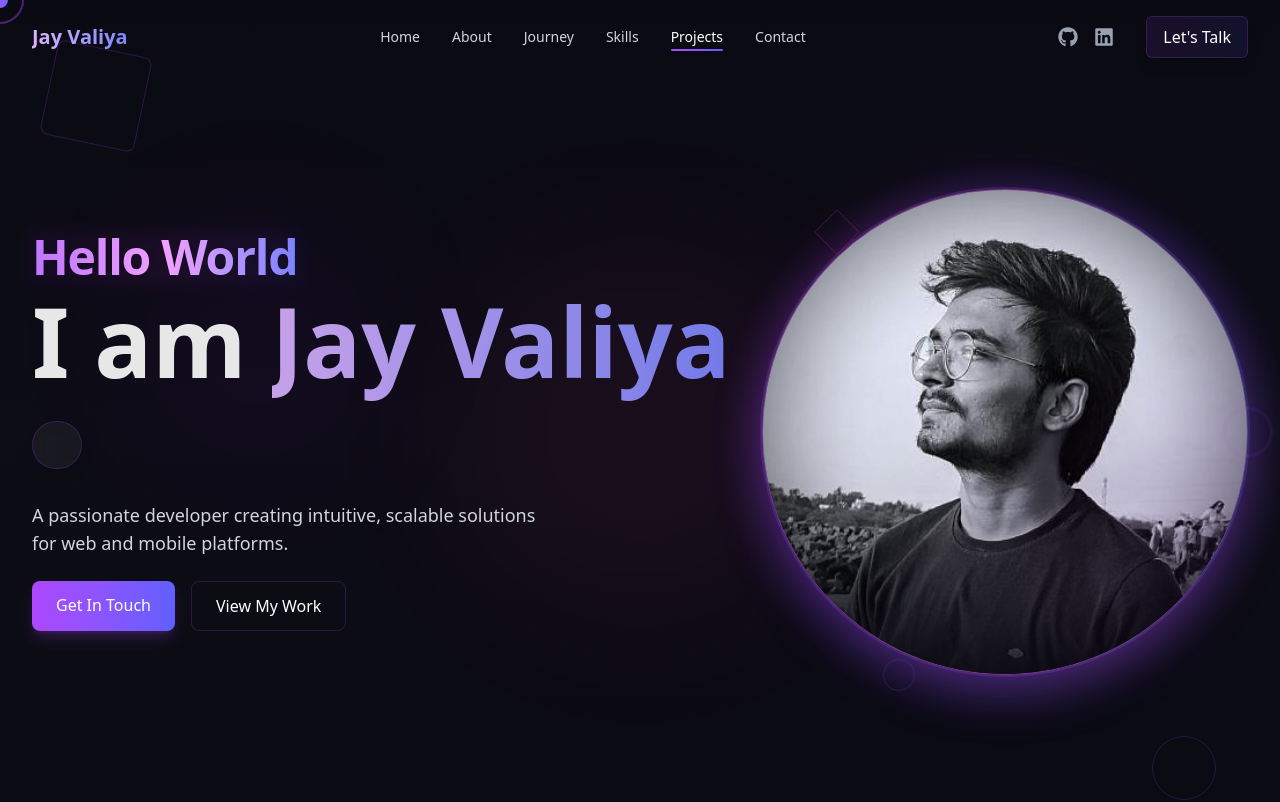
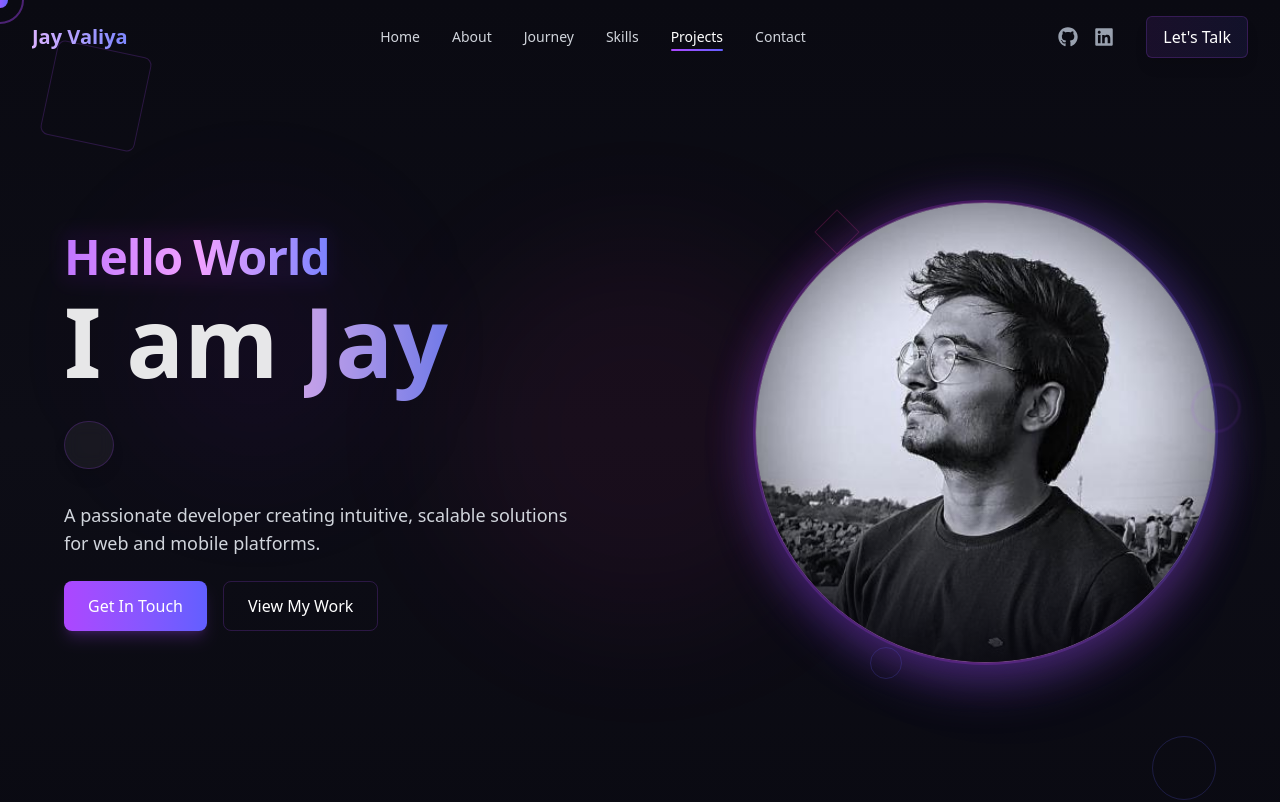
Before and after one commit to jayvaliya/portfolio, a Next.js app: page / in a window 1280 px wide. Shown: the top 802 px of the page. Built offline with nearby package versions, Linux system fonts and the light colour scheme.

Commit message:
made responsive

```diff
--- a/src/app/layout.tsx
+++ b/src/app/layout.tsx
@@ -15,7 +15,7 @@ const geistMono = Geist_Mono({
 });
 
 export const metadata: Metadata = {
-  title: "Jay Valiya | Full Stack Developer & Software Engineer",
+  title: "Jay Valiya | Portfolio",
   description: "Portfolio of Jay Valiya, a passionate Full Stack Developer specializing in React, Node.js, and modern web technologies. Explore my projects and skills.",
   keywords: "Jay Valiya, Full Stack Developer, Software Engineer, React Developer, Node.js, JavaScript, Web Development, Portfolio, Frontend Developer, Backend Developer",
   authors: [{ name: "Jay Valiya" }],
@@ -25,7 +25,7 @@ export const metadata: Metadata = {
     canonical: "/",
   },
   openGraph: {
-    title: "Jay Valiya | Full Stack Developer",
+    title: "Jay Valiya | Portfolio",
     description: "Full Stack Developer specializing in React, Node.js, and modern web technologies.",
     url: "https://jayvaliya.me",
     siteName: "Jay Valiya Portfolio",
@@ -34,7 +34,7 @@ export const metadata: Metadata = {
         url: "https://jayvaliya.me/api/og",
         width: 1200,
         height: 630,
-        alt: "Jay Valiya - Full Stack Developer",
+        alt: "Jay Valiya - Portfolio",
       },
     ],
     locale: "en_US",
--- a/src/components/Contact.tsx
+++ b/src/components/Contact.tsx
@@ -138,12 +138,11 @@ export default function Contact() {
         } finally {
             setIsSubmitting(false);
         }
-    };
-    */const socialLinks = [
-        { name: 'Email', icon: <FaEnvelope className="w-5 h-5" />, href: 'mailto:valiyajay555@gmail.com', isEmail: true },
+    };    */
+    const socialLinks = [
         { name: 'GitHub', icon: <FaGithub className="w-5 h-5" />, href: 'https://github.com/jayvaliya', rel: 'noopener noreferrer' },
         { name: 'LinkedIn', icon: <FaLinkedin className="w-5 h-5" />, href: 'https://www.linkedin.com/in/jay-valiya', rel: 'noopener noreferrer' },
-        { name: 'Twitter', icon: <FaTwitter className="w-5 h-5" />, href: 'https://twitter.com/jayvaliya09', rel: 'noopener noreferrer' }
+        { name: 'Twitter', icon: <FaTwitter className="w-5 h-5" />, href: 'https://x.com/jayvaliya09', rel: 'noopener noreferrer' }
     ];
 
     return (
@@ -155,14 +154,13 @@ export default function Contact() {
             </div>
 
             <div className="max-w-7xl mx-auto px-4 sm:px-6 lg:px-8 relative z-10">
-                {/* Section heading */}
-                <div className="flex flex-col items-center mb-16">
-                    <h2 className="text-4xl md:text-5xl font-bold bg-gradient-to-r from-purple-300 to-indigo-400 bg-clip-text text-transparent">Get In Touch</h2>
+                {/* Section heading */}                <div className="flex flex-col items-center mb-12 md:mb-16">
+                    <h2 className="text-3xl md:text-5xl font-bold bg-gradient-to-r from-purple-300 to-indigo-400 bg-clip-text text-transparent">Get In Touch</h2>
                     <div className="w-24 h-1 bg-gradient-to-r from-purple-500 to-indigo-500 rounded-full mt-3"></div>
-                    <p className="text-gray-300 text-center max-w-2xl mt-6 text-lg">
-                        Interested in working together? Feel free to reach out through the form below or via social media.
+                    <p className="text-gray-300 text-center max-w-2xl mt-6 text-base md:text-lg px-4">
+                        Interested in working together? Feel free to reach out through email or social media.
                     </p>
-                </div>                <div className="grid grid-cols-1 lg:grid-cols-2 gap-12">
+                </div>                <div className="grid grid-cols-1 lg:grid-cols-2 gap-8 lg:gap-12">
                     {/* Contact form - temporarily commented out */}
                     {/* <motion.div
                         initial={{ opacity: 0, y: 30 }}
@@ -258,34 +256,30 @@ export default function Contact() {
                             </p>                            <div className="space-y-4 mb-12">
                                 <div className="flex items-center">
                                     <FaEnvelope className="text-purple-400 w-5 h-5 mr-3" />
-                                    <a
-                                        href="mailto:valiyajay555@gmail.com"
-                                        className="text-gray-300 hover:text-white hover:underline transition-all"
+                                    <button
+                                        className="text-gray-300 hover:text-white hover:underline transition-all bg-transparent border-0 p-0 cursor-pointer"
+                                        onClick={() => {
+                                            navigator.clipboard.writeText("valiyajay555@gmail.com");
+                                            alert("Email copied to clipboard!");
+                                        }}
                                     >
                                         valiyajay555@gmail.com
-                                    </a>
+                                    </button>
                                 </div>
-                            </div>
-
-                            <h4 className="text-xl font-semibold text-white mb-4">Find Me On</h4>                            <div className="flex flex-wrap gap-4">
-                                {socialLinks.map((link, index) => (
+                            </div><h4 className="text-xl font-semibold text-white mb-4">Find Me On</h4>                            <div className="flex flex-wrap gap-4">
+                                {socialLinks.map((link, index) =>
                                     <a
                                         key={index}
                                         href={link.href}
                                         target="_blank"
                                         rel={link.rel || "noopener noreferrer"}
-                                        className="flex items-center justify-center p-3 bg-gradient-to-br from-purple-900/30 to-indigo-900/30 rounded-lg border border-white/10 text-white hover:border-purple-500/30 transition-all"
+                                        className="flex items-center justify-center w-12 h-12 md:p-3 bg-gradient-to-br from-purple-900/30 to-indigo-900/30 rounded-lg border border-white/10 text-white hover:border-purple-500/30 transition-all"
                                         title={link.name}
-                                        onClick={(e) => {
-                                            if (link.name === 'Email') {
-                                                // Email link opens in the default email client, so no need to open in a new tab
-                                                e.stopPropagation();
-                                            }
-                                        }}
+                                        aria-label={link.name}
                                     >
                                         {link.icon}
                                     </a>
-                                ))}
+                                )}
                             </div>
 
                             <div className="mt-auto pt-12">
--- a/src/components/Hero.tsx
+++ b/src/components/Hero.tsx
@@ -5,6 +5,7 @@ import { Space_Grotesk } from 'next/font/google';
 import Image from 'next/image';
 // import heroImage from '../assets/hero2.png';
 import heroImage from '../assets/hero.jpg';
+import { motion } from 'framer-motion';
 
 // Add Space Grotesk for an elegant, unique header font
 const spaceGrotesk = Space_Grotesk({
@@ -21,11 +22,30 @@ export default function Hero() {
     const [roleIndex, setRoleIndex] = useState(0);
     const [delta, setDelta] = useState(200);
     const cursorRef = useRef<HTMLSpanElement>(null);
+    const imageContainerRef = useRef<HTMLDivElement>(null);
 
-    // For mouse position effect
-    const [mousePosition, setMousePosition] = useState({ x: 0, y: 0 });
+    // For 3D card effect
+    const [mousePosition, setMousePosition] = useState<{ x: number, y: number } | null>(null);
+
+    // Handle mouse movement over the image
     const handleMouseMove = (e: React.MouseEvent) => {
-        setMousePosition({ x: e.clientX, y: e.clientY });
+        if (!imageContainerRef.current) return;
+
+        const rect = imageContainerRef.current.getBoundingClientRect();
+        // Calculate mouse position relative to the container (0-1)
+        const x = (e.clientX - rect.left) / rect.width;
+        const y = (e.clientY - rect.top) / rect.height;
+
+        // Center the origin (convert from 0-1 to -0.5-0.5)
+        setMousePosition({
+            x: x - 0.5,
+            y: y - 0.5
+        });
+    };
+
+    // Reset when mouse leaves
+    const handleMouseLeave = () => {
+        setMousePosition(null);
     };
 
     useEffect(() => {
@@ -71,7 +91,6 @@ export default function Hero() {
 
     return (
         <div
-            onMouseMove={handleMouseMove}
             className="relative min-h-screen bg-gradient-to-b from-[#0a0a12] via-[#0d0d16] to-[#0a0a12] text-white p-4 sm:p-8 overflow-hidden pb-0"
         >
             {/* Animated background elements */}
@@ -87,27 +106,30 @@ export default function Hero() {
             <div className="absolute top-1/4 right-1/3 w-8 h-8 border border-pink-500/20 rotate-45 animate-float-slow3"></div>
 
             {/* Radial gradient that follows cursor */}
+            {mousePosition && (
                 <div
                     className="pointer-events-none absolute w-[50vw] h-[50vw] rounded-full radial-gradient opacity-20"
                     style={{
                         background: 'radial-gradient(circle, rgba(139, 92, 246, 0.15) 0%, rgba(0, 0, 0, 0) 70%)',
-                    left: `${mousePosition.x - 25}vw`,
-                    top: `${mousePosition.y - 25}vw`,
+                        left: `calc(${(mousePosition.x + 0.5) * 100}vw)`,
+                        top: `calc(${(mousePosition.y + 0.5) * 100}vh)`,
                         transform: 'translate(-50%, -50%)'
                     }}
                 ></div>
+            )}
 
             {/* Main content wrapper - changed to flex row for side-by-side layout */}
-            <div className="relative z-10 flex flex-col lg:flex-row items-center justify-between h-screen max-w-7xl mx-auto">
-                {/* Text content - pushed to left side */}
-                <div className={`${spaceGrotesk.variable} lg:max-w-xl py-12 lg:py-0`}>
+            <div className="relative z-10 flex flex-col lg:flex-row items-center justify-between min-h-screen max-w-7xl mx-auto px-4 sm:px-6 lg:px-8 py-20 lg:py-0">
+                {/* Text content - stacked on mobile, side by side on desktop */}
+                <div className={`${spaceGrotesk.variable} w-full lg:max-w-xl py-6 lg:py-0 text-center lg:text-left`}>
                     <div className="relative inline-block">
                         <h1 className="font-space-grotesk text-3xl sm:text-4xl md:text-5xl font-bold bg-gradient-to-r from-purple-400 via-fuchsia-300 to-indigo-400 bg-clip-text text-transparent tracking-tight mb-0 hover:scale-105 transition-transform duration-300">
                             {"Hello World"}
                         </h1>
                         <div className="absolute -inset-1 bg-gradient-to-r from-purple-600/20 via-fuchsia-500/20 to-indigo-600/20 rounded-lg blur opacity-30 group-hover:opacity-100 transition duration-1000 group-hover:duration-200 animate-gradient-pulse"></div>
-                    </div>                    <h2 className="font-sans text-2xl sm:text-4xl md:text-8xl font-bold mt-3 mb-8 opacity-90 transition-all duration-300 hover:tracking-wide whitespace-nowrap">
-                        I am <span className="text-transparent bg-clip-text bg-gradient-to-r from-purple-300 to-indigo-400">Jay Valiya</span>
+                    </div>
+                    <h2 className="font-sans text-2xl sm:text-4xl md:text-6xl lg:text-8xl font-bold mt-3 mb-8 opacity-90 transition-all duration-300 hover:tracking-wide">
+                        I am <span className="text-transparent bg-clip-text bg-gradient-to-r from-purple-300 to-indigo-400">Jay</span>
                     </h2>
 
                     <div className="inline-flex h-12 items-center justify-center px-4 py-2 border border-purple-500/20 rounded-full backdrop-blur-sm bg-white/5 shadow-lg hover:shadow-purple-500/10 transition-all duration-300">
@@ -122,20 +144,21 @@ export default function Hero() {
                         </span>
                     </div>
 
-                    <div className="mt-8 space-y-4 max-w-lg">
-                        <p className="text-gray-300 text-lg">
+                    <div className="mt-8 space-y-4 max-w-lg mx-auto lg:mx-0">
+                        <p className="text-gray-300 text-base sm:text-lg">
                             A passionate developer creating intuitive, scalable solutions for web and mobile platforms.
-                        </p>
-                        <div className="flex flex-wrap gap-4 mt-6">
-                            <a
-                                href="#contact"
-                                className="px-6 py-3 bg-gradient-to-r from-purple-500 to-indigo-500 rounded-lg text-white font-medium hover:from-purple-600 hover:to-indigo-600 transition-all shadow-lg shadow-purple-500/20"
+                        </p>                        <div className="flex flex-wrap gap-4 mt-6 justify-center lg:justify-start">                            <button
+                            onClick={() => {
+                                navigator.clipboard.writeText("valiyajay555@gmail.com");
+                                alert("Email copied to clipboard!");
+                            }}
+                            className="px-6 py-3 bg-gradient-to-r from-purple-500 to-indigo-500 rounded-lg text-white font-medium hover:from-purple-600 hover:to-indigo-600 transition-all shadow-lg shadow-purple-500/20 min-h-[44px] min-w-[120px] cursor-pointer"
                         >
                             Get In Touch
-                            </a>
+                        </button>
                             <a
                                 href="#projects"
-                                className="px-6 py-3 border border-purple-500/20 rounded-lg text-white font-medium hover:bg-white/5 transition-all"
+                                className="px-6 py-3 border border-purple-500/20 rounded-lg text-white font-medium hover:bg-white/5 transition-all min-h-[44px] min-w-[120px]"
                             >
                                 View My Work
                             </a>
@@ -143,10 +166,45 @@ export default function Hero() {
                     </div>
                 </div>
 
-                {/* Professional photo section - right side */}
-                <div className="lg:w-2/5 mt-8 lg:mt-0 relative group">
+                {/* Professional photo section - responsive for mobile and desktop */}
+                <div
+                    ref={imageContainerRef}
+                    onMouseMove={handleMouseMove}
+                    onMouseLeave={handleMouseLeave}
+                    className="w-3/4 sm:w-2/3 lg:w-2/5 mt-8 lg:mt-0 relative group mx-auto lg:mx-0"
+                    style={{
+                        perspective: '1000px',
+                        transformStyle: 'preserve-3d'
+                    }}
+                >
                     {/* Photo frame with 3D effects */}
-                    <div className="relative">
+                    <motion.div
+                        className="relative w-full h-full transform-gpu will-change-transform"
+                        initial={{ rotateX: 0, rotateY: 0 }}
+                        whileHover={{
+                            scale: 1.05,
+                            transition: { duration: 0.3 }
+                        }}
+                        style={{
+                            transformStyle: 'preserve-3d',
+                            transform: mousePosition
+                                ? `rotateY(${mousePosition.x * 15}deg) rotateX(${-mousePosition.y * 15}deg)`
+                                : 'rotateY(0deg) rotateX(0deg)'
+                        }}
+                        animate={mousePosition ? {
+                            rotateY: mousePosition.x * 15, // Adjust the multiplier for more/less rotation
+                            rotateX: -mousePosition.y * 15,
+                        } : {
+                            rotateY: 0,
+                            rotateX: 0
+                        }}
+                        transition={{
+                            type: "spring",
+                            stiffness: 300,
+                            damping: 20,
+                            mass: 0.8
+                        }}
+                    >
                         {/* 3D lighting effects */}
                         <div className="absolute -inset-1 bg-gradient-to-tr from-purple-600/40 via-fuchsia-500/30 to-indigo-600/40 rounded-full blur-xl opacity-70 group-hover:opacity-100 transition-all duration-300"></div>
 
@@ -162,22 +220,52 @@ export default function Hero() {
                                     alt="Professional headshot"
                                     fill
                                     className="object-cover scale-110 group-hover:scale-105 transition-transform duration-700"
-                                    sizes="(max-width: 500px) 100vw, 500px"
+                                    sizes="(max-width: 768px) 75vw, (max-width: 1200px) 50vw, 33vw"
                                     priority
                                 />
 
-                                {/* Subtle shine overlay */}
-                                <div className="absolute inset-0 bg-gradient-to-tl from-purple-900/20 via-transparent to-white/10"></div>
+                                {/* Shine effect that follows mouse */}
+                                <div
+                                    className="absolute inset-0 bg-gradient-to-tl from-purple-900/20 via-transparent to-white/20 mix-blend-overlay opacity-0 group-hover:opacity-100 transition-opacity duration-300"
+                                    style={{
+                                        background: mousePosition ?
+                                            `radial-gradient(circle at ${(mousePosition.x + 0.5) * 100}% ${(mousePosition.y + 0.5) * 100}%, rgba(255,255,255,0.3), transparent 60%)`
+                                            : 'none'
+                                    }}
+                                ></div>
 
                                 {/* Bottom shadow for depth */}
                                 <div className="absolute bottom-0 left-0 right-0 h-1/3 bg-gradient-to-t from-[#0a0a12]/80 to-transparent"></div>
+
+                                {/* Edge highlight for 3D effect */}
+                                <div className="absolute inset-0 rounded-full opacity-0 group-hover:opacity-100 transition-opacity duration-300"
+                                    style={{
+                                        boxShadow: mousePosition
+                                            ? `inset ${-mousePosition.x * 10}px ${-mousePosition.y * 10}px 10px rgba(255,255,255,0.1)`
+                                            : 'none'
+                                    }}
+                                ></div>
                             </div>
                         </div>
 
                         {/* 3D decorative elements */}
-                        <div className="absolute top-1/2 -right-6 w-12 h-12 border border-purple-500/30 rounded-full animate-float-slow hidden lg:block blur-[1px] transform -translate-y-1/2"></div>
-                        <div className="absolute -bottom-4 left-1/4 w-8 h-8 border border-indigo-500/20 rounded-full animate-float-slow2 hidden lg:block blur-[0.5px]"></div>
-                    </div>
+                        <div
+                            className="absolute top-1/2 -right-6 w-12 h-12 border border-purple-500/30 rounded-full animate-float-slow hidden lg:block blur-[1px] transform -translate-y-1/2"
+                            style={{
+                                transform: mousePosition
+                                    ? `translateZ(${mousePosition.x * 20}px) translateY(-50%)`
+                                    : 'translateY(-50%)'
+                            }}
+                        ></div>
+                        <div
+                            className="absolute -bottom-4 left-1/4 w-8 h-8 border border-indigo-500/20 rounded-full animate-float-slow2 hidden lg:block blur-[0.5px]"
+                            style={{
+                                transform: mousePosition
+                                    ? `translateZ(${-mousePosition.y * 15}px)`
+                                    : 'none'
+                            }}
+                        ></div>
+                    </motion.div>
                 </div>
             </div>
 
```
Also changed, not shown: src/app/globals.css (+22 -0 lines), src/components/AboutMe.tsx (+21 -15 lines), src/components/Footer.tsx (+23 -8 lines), src/components/Navbar.tsx (+17 -14 lines), src/components/Projects.tsx (+8 -9 lines), src/components/Skills.tsx (+8 -10 lines), src/components/Timeline.tsx (+23 -16 lines), src/scripts/submit-to-search-engines.js (added), src/scripts/validate-seo.js (added), 2 other files (tests, documents, lock files or other folders). Lines whose indentation alone changed are shown as unchanged.
